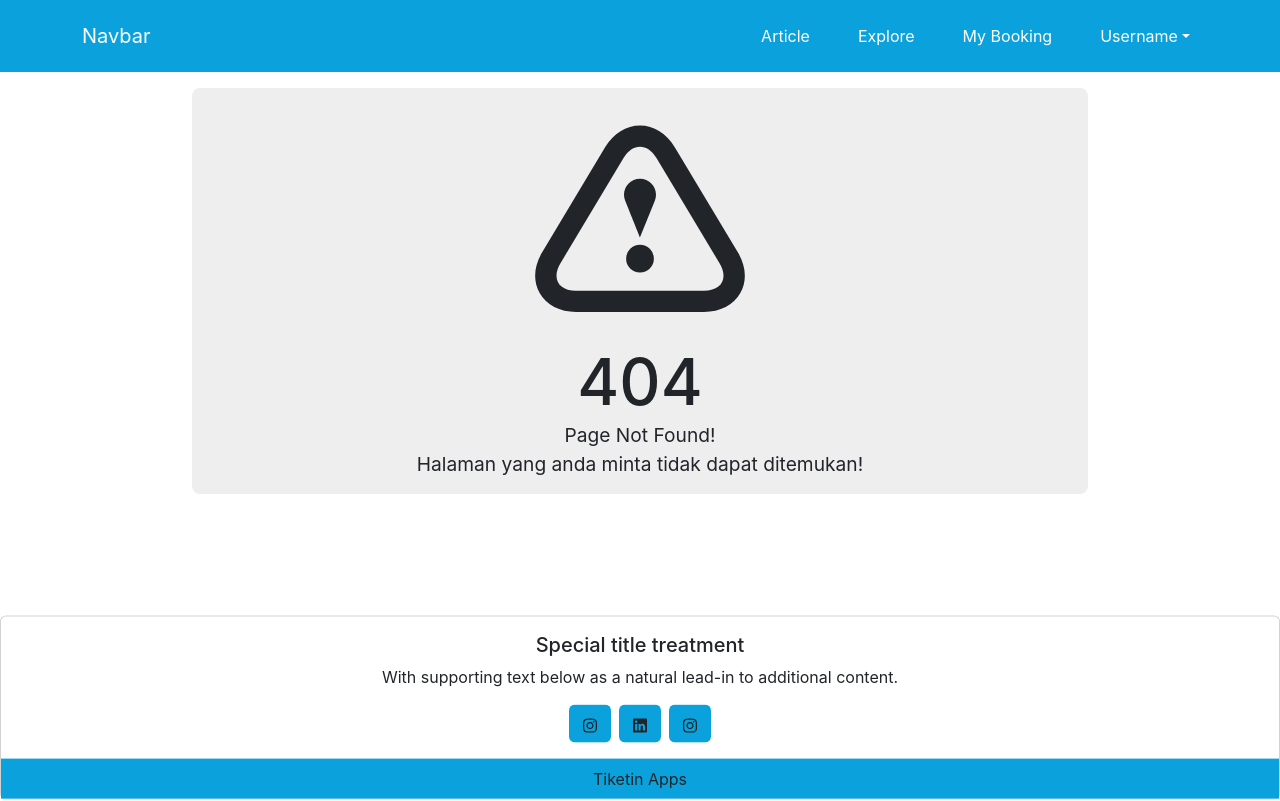
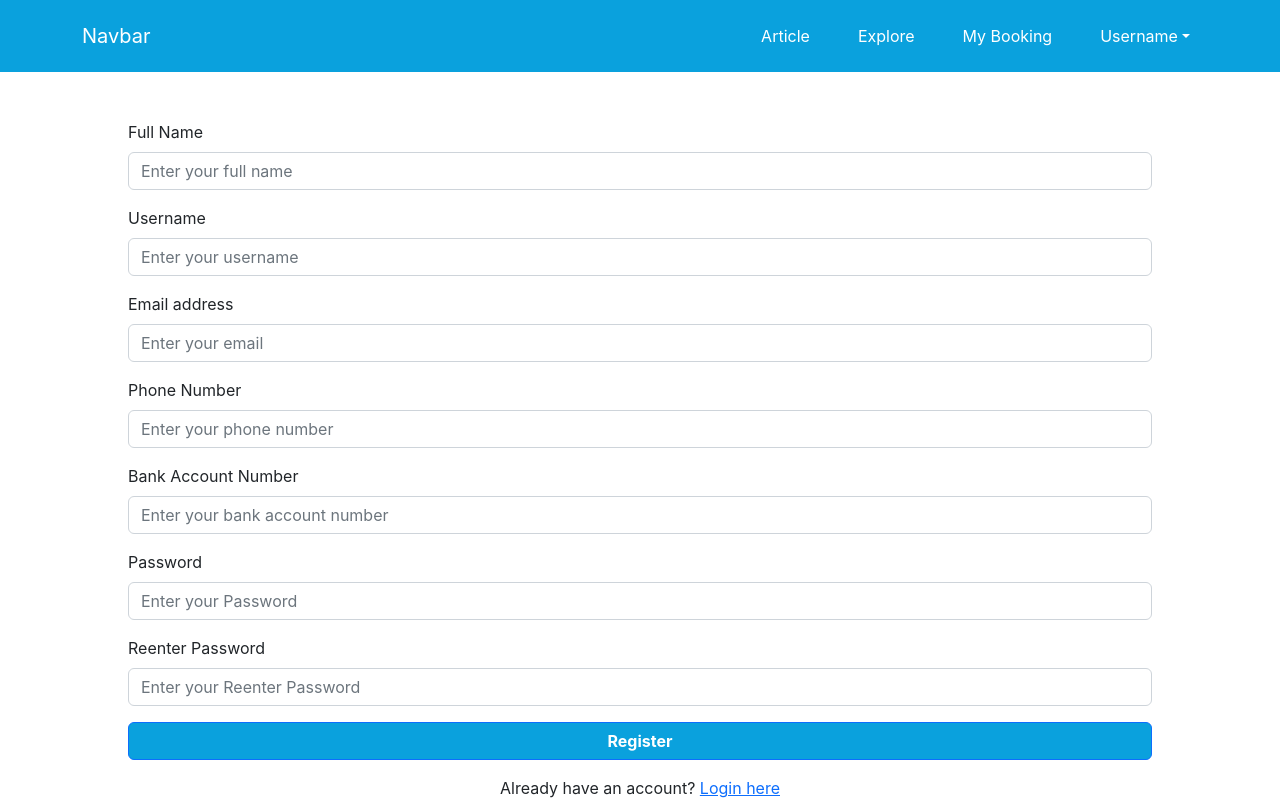
Before and after one commit to MuhammadAbdiel/capstone-dicoding, a React (Create React App) app: page /admin/register in a window 1280 px wide. Shown: the top 801 px of the page. Built offline with nearby package versions, Linux system fonts and the light colour scheme; the HTML template or start-up script is replaced by a standard one.

Commit message:
create register admin

```diff
--- a/src/App.js
+++ b/src/App.js
@@ -4,6 +4,7 @@ import { BrowserRouter, Routes, Route } from 'react-router-dom'
 import Home from './pages/Home'
 import Login from './pages/Login'
 import Register from './pages/Register'
+import RegisterAdmin from './pages/RegisterAdmin'
 import NotFoundPage from './pages/NotFoundPage'
 import Profile from './pages/Profile'
 import Dashboard from './pages/Admin/Dashboard'
@@ -22,6 +23,7 @@ const App = () => {
         <Route path='/' element={<Home />} />
         <Route path='/login' element={<Login />} />
         <Route path='/register' element={<Register />} />
+        <Route path='/admin/register' element={<RegisterAdmin />} />
         <Route path='/user/profile' element={<Profile />} />
         <Route path='/tourism' element={<Explore />} />
         <Route path='/tourism/detail' element={<DetailTourism />} />
--- /dev/null
+++ b/src/pages/RegisterAdmin.jsx
@@ -0,0 +1,193 @@
+import React, { useEffect, useState } from 'react'
+import Button from 'react-bootstrap/Button'
+import Form from 'react-bootstrap/Form'
+import { Link, useNavigate } from 'react-router-dom'
+// import FooterComponent from '../components/FooterComponent'
+import FooterStyleComponent from '../components/FooterStyleComponent'
+import HeaderComponent from '../components/HeaderComponent'
+import useInput from '../components/useInput'
+import Swal from 'sweetalert2'
+import { IoMdCloseCircle } from 'react-icons/io'
+import { putAccessToken, registerAdmin } from '../utils/network-data'
+const RegisterAdmin = () => {
+  const navigate = useNavigate()
+  const [fullname, handleFullnameChange] = useInput('')
+  const [username, handleUsernameChange] = useInput('')
+  const [email, handleEmailChange] = useInput('')
+  const [phoneNumber, handlePhoneNumberChange] = useInput('')
+  const [bankAccountNumber, handleBankAccountNumberChange] = useInput('')
+  const [password, handlePasswordChange] = useInput('')
+  const [repassword, handleRePasswordChange] = useInput('')
+  const [isEmailValid, setIsEmailValid] = useState('Not Set')
+  const [isPasswordValid, setIsPasswordValid] = useState('Not Set')
+  const [isBothPasswordMatch, setIsBothPasswordMatch] = useState('Not Set')
+  useEffect(() => {
+    if (email !== '') {
+      if (/\S+@\S+\.\S+/.test(email)) {
+        setIsEmailValid(true)
+      } else {
+        setIsEmailValid(false)
+      }
+    } else if (email === '') {
+      setIsEmailValid('Not Set')
+    }
+  }, [email])
+  useEffect(() => {
+    if (password !== '') {
+      if (password.length >= 8) {
+        setIsPasswordValid(true)
+      } else {
+        setIsPasswordValid(false)
+      }
+    } else if (password === '') {
+      setIsPasswordValid('Not Set')
+      setIsBothPasswordMatch('Not Set')
+    }
+  }, [password])
+  useEffect(() => {
+    if (repassword !== '' && isPasswordValid === true) {
+      if (repassword === password) {
+        setIsBothPasswordMatch(true)
+      } else {
+        setIsBothPasswordMatch(false)
+      }
+    } else if (repassword === '') {
+      setIsBothPasswordMatch('Not Set')
+    }
+  }, [repassword, password])
+
+  const onSubmitHandler = async (event) => {
+    event.preventDefault()
+    if (isBothPasswordMatch === false) {
+      Swal.fire({
+        icon: 'error',
+        title: 'Error',
+        text: 'The confirmation password does not match'
+      })
+    } else if (isBothPasswordMatch === 'Not Set') {
+      Swal.fire({
+        icon: 'error',
+        title: 'Error',
+        text: 'Please enter your password!'
+      })
+    }
+    if (isEmailValid === true && isBothPasswordMatch === true) {
+      const response = await registerAdmin({
+        name: fullname,
+        username,
+        email,
+        phone_number: phoneNumber,
+        bank_account_number: bankAccountNumber,
+        password,
+        password_confirmation: repassword
+      })
+      console.log(response)
+      try {
+        if (!response.error) {
+          putAccessToken(response.data.access_token)
+          navigate('/')
+        }
+      } catch (e) {
+        Swal.fire({
+          icon: 'error',
+          title: 'Error',
+          text: e
+        })
+      }
+    }
+  }
+
+  return (
+    <>
+      <HeaderComponent />
+      <div>
+        <div className=' d-flex justify-content-center my-5 '>
+          <Form style={{ width: '80%' }} onSubmit={onSubmitHandler} className='register-form'>
+            <Form.Group className='mb-3' controlId='formFullname'>
+              <Form.Label>Full Name</Form.Label>
+              <Form.Control type='text' placeholder='Enter your full name' value={fullname} onChange={handleFullnameChange} />
+            </Form.Group>
+            <Form.Group className='mb-3' controlId='formUsername'>
+              <Form.Label>Username</Form.Label>
+              <Form.Control type='text' placeholder='Enter your username' value={username} onChange={handleUsernameChange} />
+            </Form.Group>
+            <Form.Group
+              className='mb-3'
+              controlId='formEmail'
+              title={isEmailValid === false ? 'Please enter valid email address' : undefined}
+            >
+              <Form.Label>
+                Email address
+                {isEmailValid === false && <IoMdCloseCircle color='red' />}
+              </Form.Label>
+              <Form.Control
+                type='email'
+                placeholder='Enter your email'
+                value={email}
+                onChange={handleEmailChange}
+                className={isEmailValid === false && 'invalid'}
+              />
+            </Form.Group>
+
+            <Form.Group className='mb-3' controlId='formPhoneNumber'>
+              <Form.Label>Phone Number</Form.Label>
+              <Form.Control type='text' placeholder='Enter your phone number' value={phoneNumber} onChange={handlePhoneNumberChange} />
+            </Form.Group>
+
+            <Form.Group className='mb-3' controlId='formBankAccountNumber'>
+              <Form.Label>Bank Account Number</Form.Label>
+              <Form.Control
+                type='text'
+                placeholder='Enter your bank account number'
+                value={bankAccountNumber}
+                onChange={handleBankAccountNumberChange}
+              />
+            </Form.Group>
+
+            <Form.Group
+              className='mb-3 '
+              controlId='formPassword'
+              value={password}
+              onChange={handlePasswordChange}
+              title={isPasswordValid === false ? 'Your password must containt at least 8 characters' : undefined}
+            >
+              <Form.Label>
+                Password
+                {isPasswordValid === false && <IoMdCloseCircle color='red' />}
+              </Form.Label>
+              <Form.Control type='password' placeholder='Enter your Password' className={isPasswordValid === false && 'invalid'} />
+            </Form.Group>
+
+            <Form.Group
+              className='mb-3 '
+              controlId='formRePassword'
+              title={isBothPasswordMatch === false ? 'The confirmation password does not match' : undefined}
+            >
+              <Form.Label>
+                Reenter Password
+                {isBothPasswordMatch === false && <IoMdCloseCircle color='red' />}
+              </Form.Label>
+              <Form.Control
+                type='password'
+                placeholder='Enter your Reenter Password'
+                value={repassword}
+                onChange={handleRePasswordChange}
+                className={isBothPasswordMatch === false && 'invalid'}
+              />
+            </Form.Group>
+
+            <Button style={{ width: '100%', backgroundColor: '#0AA1DD' }} className='mb-3 fw-bold' variant='primary' type='submit'>
+              Register
+            </Button>
+            <p className='text-center'>
+              Already have an account? <Link to='/login'> Login here</Link>
+            </p>
+          </Form>
+        </div>
+      </div>
+      <FooterStyleComponent />
+    </>
+  )
+}
+
+export default RegisterAdmin
--- a/src/utils/network-data.js
+++ b/src/utils/network-data.js
@@ -117,14 +117,14 @@ async function loginAdmin({ email, password }) {
   return { error: false, data: responseJson }
 }
 
-async function registerAdmin({ name, username, email, phone_number, back_account_number, password, password_confirmation }) {
+async function registerAdmin({ name, username, email, phone_number, bank_account_number, password, password_confirmation }) {
   const response = await fetch(`${BASE_URL}/admin/register`, {
     method: 'POST',
     headers: {
       'Content-Type': 'application/json',
       Accept: 'application/json'
     },
-    body: JSON.stringify({ name, username, email, phone_number, back_account_number, password, password_confirmation })
+    body: JSON.stringify({ name, username, email, phone_number, bank_account_number, password, password_confirmation })
   })
 
   const responseJson = await response.json()
```
